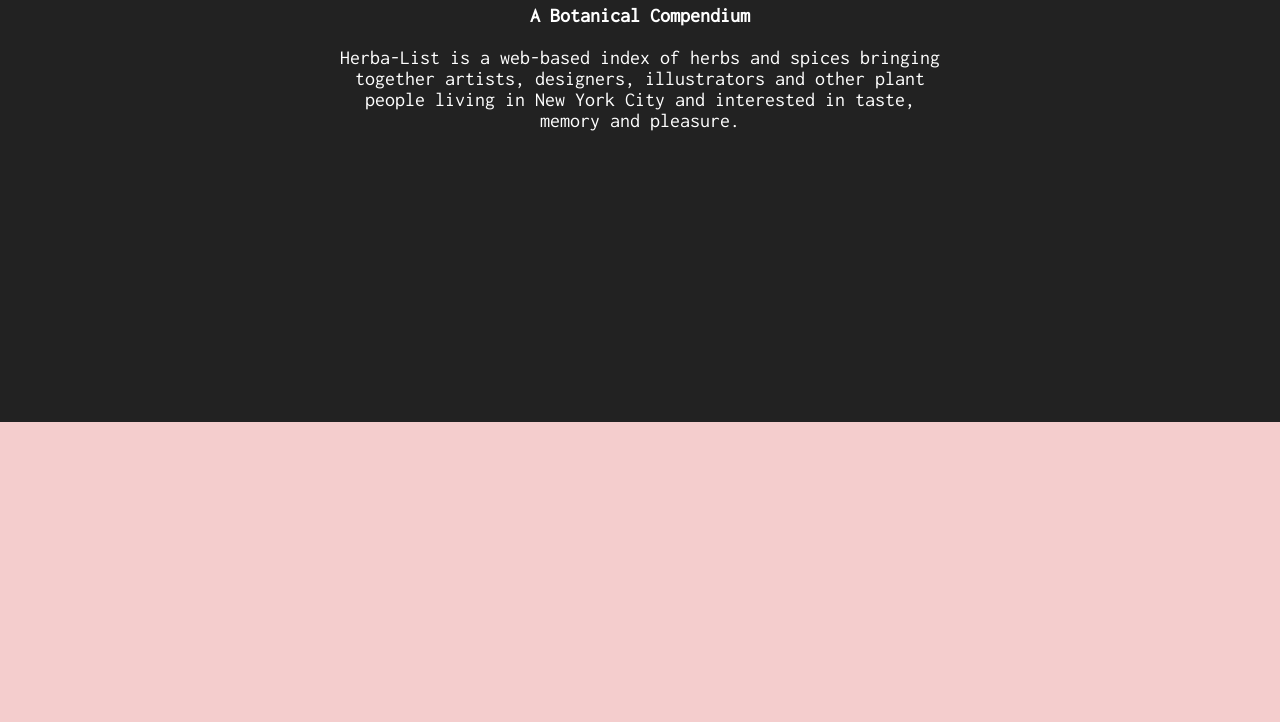
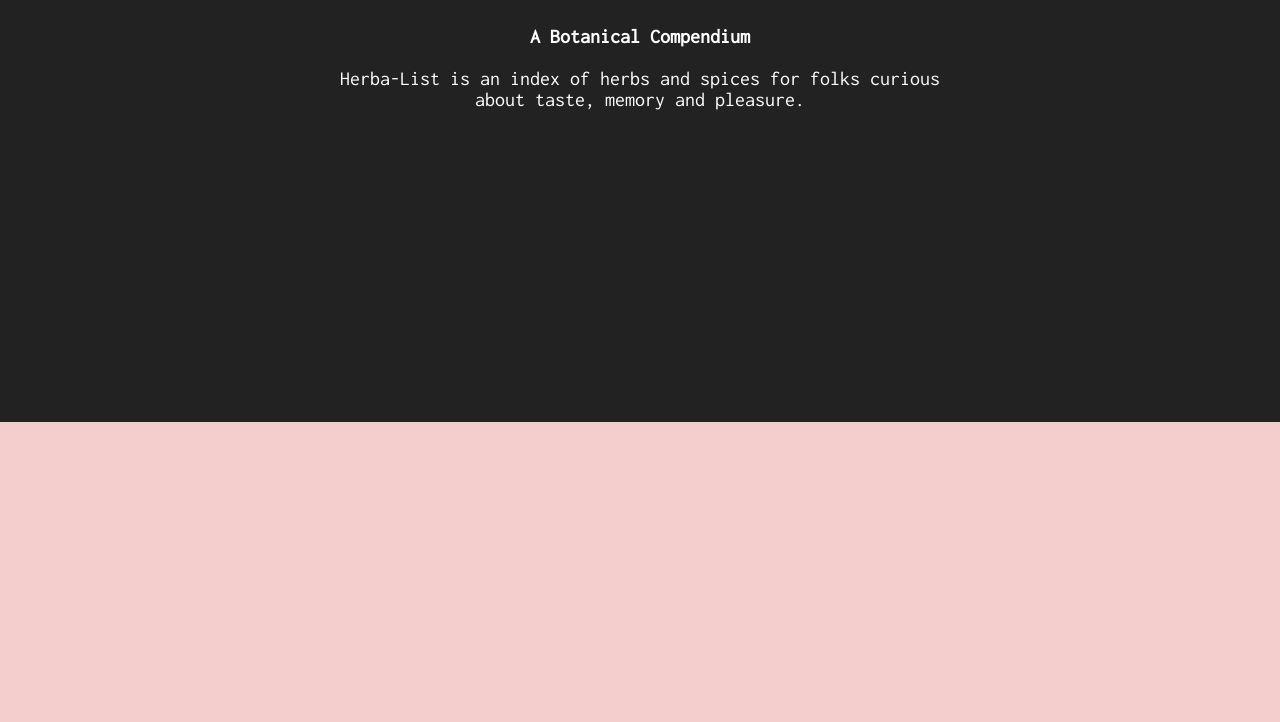
Before and after one commit to justrigo/herba-list, a plain HTML site: page index.html in a window 1280 px wide. Shown: the part 378-1100 px from the top of the page. Drawn offline with nearby package versions, Linux system fonts and the light colour scheme.

Commit message:
Update index.html

```diff
--- a/index.html
+++ b/index.html
@@ -27,7 +27,7 @@
 			<span class="bold">A Botanical Compendium</span>
 			<br>
 			<br>
-			Herba-List is a web-based index of herbs and spices bringing together artists, designers, illustrators and other plant people living in New York City and interested in taste, memory and pleasure.
+			Herba-List is an index of herbs and spices for folks curious about taste, memory and pleasure.
 		</div>
 	</header>
 
```
